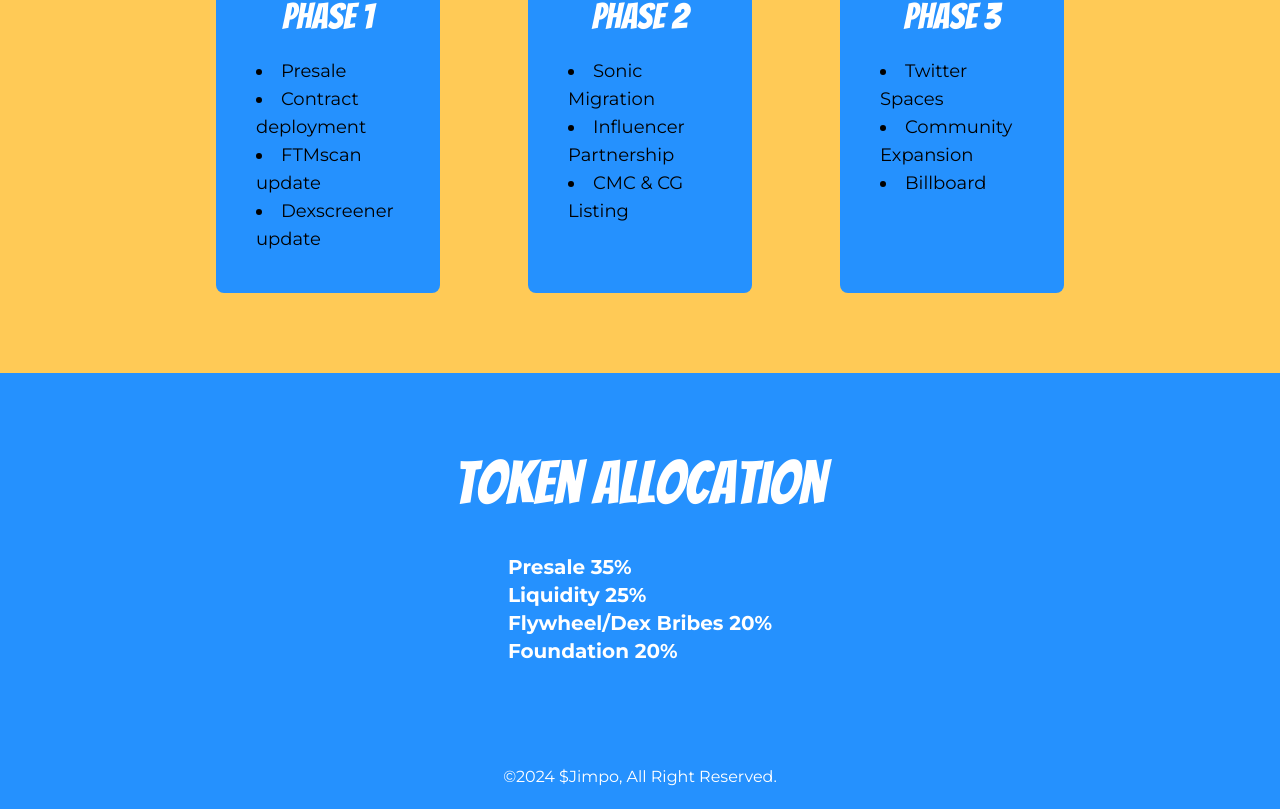
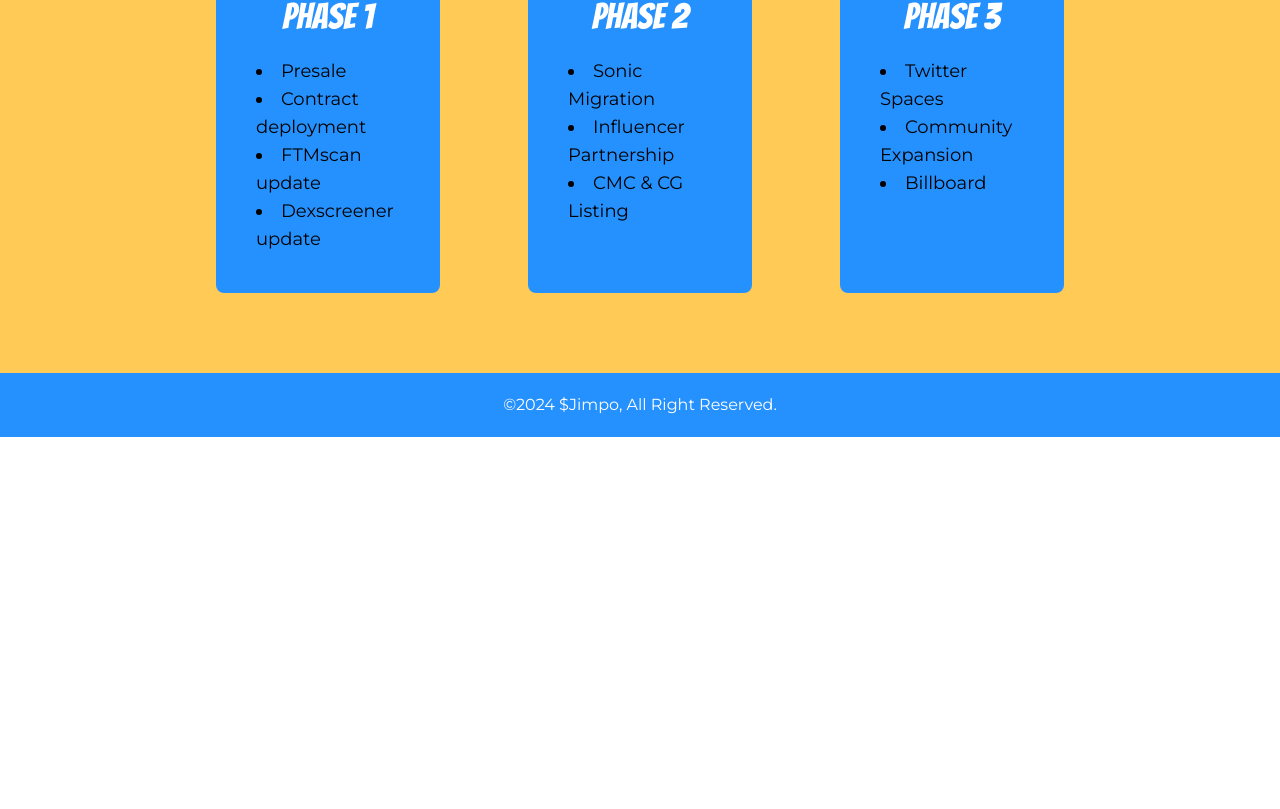
Before and after one commit to mum33n/jotch, a React (Vite) app: page / in a window 1280 px wide. Shown: the part 1055-1864 px from the top of the page. After the commit the page ends 1492 px from the top, so only its background shows below. Built offline with nearby package versions, Linux system fonts and the light colour scheme; a web font is replaced by a local one.

Commit message:
remove allocation

```diff
--- a/src/App.jsx
+++ b/src/App.jsx
@@ -132,7 +132,7 @@
       </div>
 
       {/* section 3 */}
-      <div className="text-white">
+      {/* <div className="text-white">
         <div className="xl:px-[15%] px-5 min-h-[20vh] flex flex-col justify-between py-20">
           <h1 className="text-center text-6xl">Token Allocation</h1>
           <div className="flex gap-10 mt-10 justify-around">
@@ -144,7 +144,7 @@
             </div>
           </div>
         </div>
-      </div>
+      </div> */}
       <div className="py-5 text-center text-white montserrat">
         ©2024 $Jimpo, All Right Reserved.
       </div>
```
